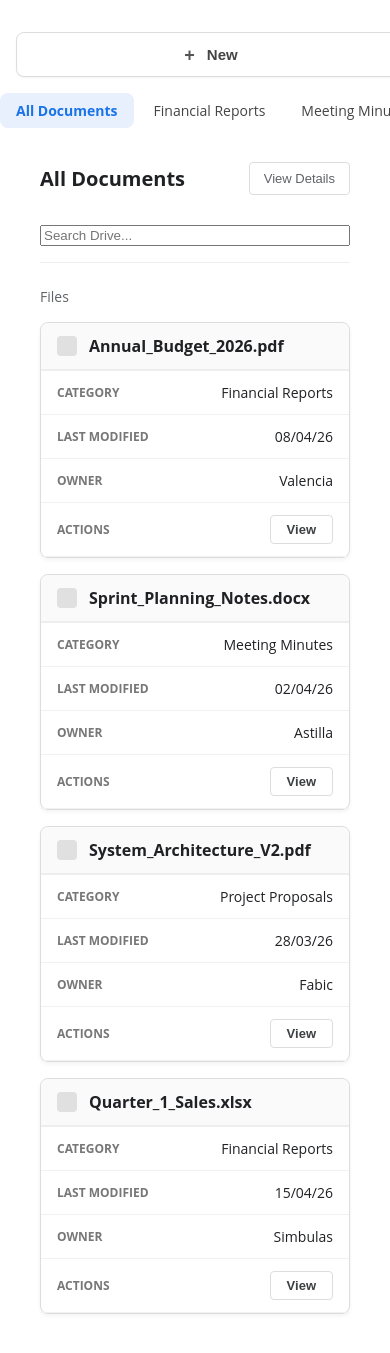
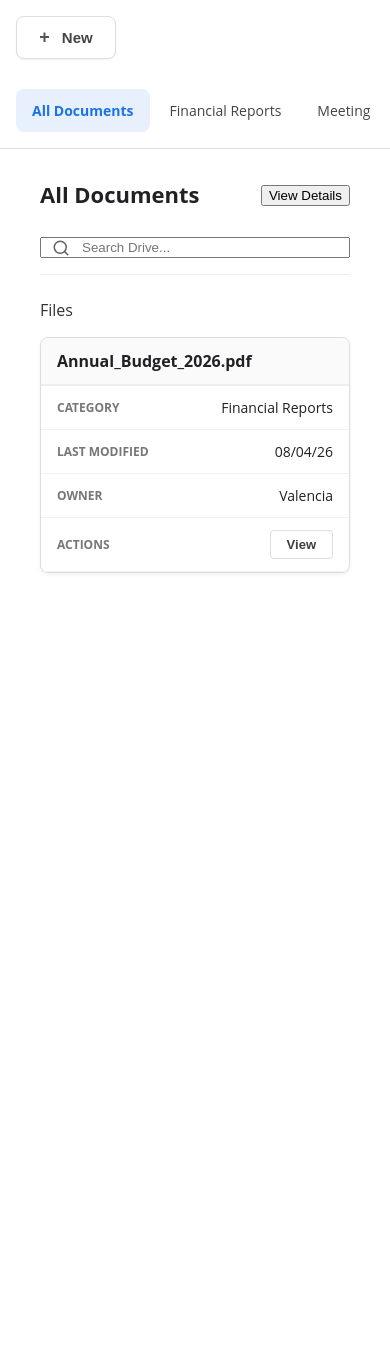
Before and after one commit to Knlvalencia/KrakenVault, a PHP site: page /documentarchive.html in a window 390 px wide. Shown: the part 74-1427 px from the top of the page. Run offline with PHP 8.4, Linux system fonts and the light colour scheme.

Commit message:
semi fixing

```diff
--- a/archive.css
+++ b/archive.css
@@ -9,11 +9,11 @@
     overflow: hidden;
     flex-direction: row;
     width: 100%;
-    transition: 0.3s ease;
+    transition: 0.3s ease; /* Supports the sidebar push effect */
 }
 
-/* Archive Category Styling */
-aside.category {
+/* Sidebar Styling */
+aside.sidebar {
     width: 260px;
     padding: 24px 16px;
     border-right: 1px solid #ddd;
@@ -29,208 +29,98 @@
     border-radius: 8px; font-size: 15px; padding: 10px 20px;
     font-weight: bold; cursor: pointer; color: #444;
     display: flex; align-items: center; gap: 8px;
-    box-shadow: 0 1px 2px #0000000d; width: 100px;
-    margin: 32px 0px 20px 16px; justify-content: center;
+    box-shadow: 0 1px 2px rgba(0,0,0,0.05); width: 100px;
+    margin-bottom: 30px; justify-content: center;
 }
 
-.new-button .plus { font-size: 18px; color: #555; margin-right: 4px; margin-top: 2px; }
+.new-button .plus { font-size: 18px; color: #555; margin-right: 4px; }
 
 .nav-links { display: flex; flex-direction: column; gap: 4px; }
 .nav-links a {
     text-decoration: none; color: #444; padding: 12px 16px;
-    border-radius: 8px; font-size: 14px; display: block; position: relative;
+    border-radius: 8px; font-size: 14px; display: block;
 }
 .nav-links a:hover { background-color: #f1f3f4; }
 .nav-links a.all-documents { background-color: #e8f0fe; color: #1a73e8; font-weight: bold; }
 
-/* Main Content Area Specifics */
+/* Main Content Area */
 main.main-content { flex: 1; padding: 30px 40px; overflow-y: auto; background-color: #fff; }
+
 .content-header {
     display: flex; justify-content: space-between; align-items: center;
     margin-bottom: 24px; padding-bottom: 16px; border-bottom: 1px solid #eee;
     flex-wrap: wrap; gap: 20px;
 }
-.content-header h1 { margin: 0; font-size: 22px; font-weight: bold; color: #202124; white-space: nowrap; }
 
-/* View Controls */
-.view-controls { display: flex; gap: 8px; }
-.view-button {
-    padding: 8px 14px;
-    background: #fff;
-    border: 1px solid #ddd;
-    border-radius: 4px;
-    cursor: pointer;
-    color: #5f6368;
-    font-size: 13px;
-}
-.view-button:hover { background-color: #f8f9fa; color: #202124; }
+.content-header h1 { margin: 0; font-size: 22px; font-weight: bold; color: #202124; }
 
-.section-subtitle { font-size: 14px; color: #5f6368; margin-bottom: 16px; margin-top: 0; }
-
-/* Preview Pane Styling */
+/* STABILIZED PREVIEW PANE (Merged State) */
 aside.preview-pane {
-    display: none;
-    width: 320px;
+    width: 0; /* Starts hidden */
+    padding: 0;
+    overflow: hidden;
+    visibility: hidden;
+    display: flex;
+    flex-direction: column;
+    background-color: #fff;
     border-left: 1px solid #ddd;
-    background-color: #fff;
-    display: flex; flex-direction: column;
-    padding: 24px;
-    overflow-y: auto;
     flex-shrink: 0;
     position: sticky;
     top: 0;
-    height: calc(100vh-70px);
-}
-
-aside.preview-pane {
-    width: 0;
-    padding: 0;
-    overflow: hidden;
-    visibility: hidden;
-    transition: left 0.4s ease;
+    height: calc(100vh - 70px);
+    transition: width 0.4s ease, padding 0.4s ease; /* Smooth slide-in */
 }
 
 aside.preview-pane.active {
-    width: 320px;
+    width: 320px; /* Expands when active */
     padding: 24px;
     visibility: visible;
 }
 
-.preview-header {
-    display: flex; justify-content: space-between; align-items: flex-start;
-    margin-bottom: 16px; width: 100%;
-}
-.preview-header h3 { margin: 0; font-size: 18px; color: #202124; word-break: break-all; }
-
-.close-preview {
-    background: none; border: none; font-size: 20px;
-    cursor: pointer; color: #999; padding: 0; line-height: 1; display: inline-flex;
-}
-.close-preview:hover { color: #333; }
-
+.preview-header { display: flex; justify-content: space-between; align-items: center; margin-bottom: 16px; }
 .preview-thumbnail {
     height: 200px; background-color: #f1f3f4; border-radius: 8px;
-    display: flex; align-items: center; justify-content: center;
-    margin-bottom: 24px; color: #5f6368; font-size: 16px; border: 1px solid #e0e0e0;
+    display: flex; align-items: center; justify-content: center; margin-bottom: 24px;
 }
 
-.preview-details { flex: 1; margin-bottom: 24px; }
-.preview-details p { margin: 0; font-size: 14px; color: #202124; border-bottom: 1px solid #eee; padding: 12px 0; }
-.preview-details p:last-child { border-bottom: none; }
-.preview-details strong { color: #000; display: inline-block; width: 80px; }
-.preview-actions { display: flex; justify-content: center; }
-
-/*UPLOAD MODAL*/
-
+/* UPLOAD MODAL STYLES (NEW FEATURE) */
 .modal-overlay {
-    display: none;
-    position: fixed;
-    z-index: 1000;
-    top: 0; left: 0;
-    width: 100%; height: 100%;
-    background: #00000099;
-    backdrop-filter: blur(2px);
-    justify-content: center;
-    align-items: center;
+    display: none; position: fixed; z-index: 1000; top: 0; left: 0;
+    width: 100%; height: 100%; background: rgba(0,0,0,0.6);
+    backdrop-filter: blur(2px); justify-content: center; align-items: center;
 }
 
 .modal-content {
-    background: #fff;
-    width: 450px;
-    padding: 25px;
-    border-radius: 12px;
-    box-shadow: 0 10px 30px #0000004d;
-    animation: modalSlideIn 0.3s ease;
-}
-
-@keyframes modalSlideIn {
-    from { transform: translateY(-20px); opacity: 0; }
-    to { transform: translateY(0); opacity: 1; }
-}
-
-.modal-header {
-    display: flex;
-    justify-content: space-between;
-    margin-bottom: 20px;
+    background: #fff; width: 450px; padding: 25px; border-radius: 12px;
+    box-shadow: 0 10px 30px rgba(0,0,0,0.3); animation: modalSlideIn 0.3s ease;
 }
 
 .drop-zone {
-    border: 2px dashed plum;
-    border-radius: 8px;
-    padding: 30px;
-    text-align: center;
-    cursor: pointer;
-    transition: background 0.3s;
-    margin-bottom: 20px;
+    border: 2px dashed #ddd; border-radius: 8px; padding: 30px;
+    text-align: center; cursor: pointer; transition: background 0.3s; margin-bottom: 20px;
 }
 
-.drop-zone:hover, .drop-zone.active {
-    border-color: purple;
-    background: plum;
-}
-
-.form-group { margin-bottom: 15px; }
-.form-group label { display: block; margin-bottom: 5px; font-weight: bold; font-size: 0.9rem; }
-.form-group input, .form-group select {
-    width: 100%; padding: 10px; border: 1px solid #ddd; border-radius: 5px;
-}
-.readonly-input { background: #f9f9f9; color: #777; cursor: not-allowed; }
-
-.modal-header { display: flex; justify-content: space-between; align-items: center; }
-.modal-footer { display: flex; justify-content: flex-end; gap: 12px; margin-top: 20px; }
-
-.btn-upload { background: purple; color: plum; border: none; padding: 10px 20px; border-radius: 5px; cursor: pointer; }
-.btn-upload:hover, .btn-upload:active {color: white;}
-.btn-delete { background: #eee; border: none; padding: 10px 20px; border-radius: 5px; cursor: pointer; }
+.drop-zone.active { border-color: #49154a; background: #f4e4ff; }
 
 /* =========================================
    ARCHIVE MOBILE RESPONSIVENESS
    ========================================= */
-
-/* Tablets */
-@media (max-width: 1024px) {
-        aside.preview-pane { width: 250px; padding: 16px; }
-    }
-
-/* Small Screens */
-@media (max-width: 900px) {}
-
-/* Mobile Devices */
 @media (max-width: 768px) {
     .app-body { flex-direction: column; }
 
-    aside.category {
+    aside.sidebar {
         width: 100%; padding: 16px; border-right: none;
-        border-bottom: 1px solid #ddd; flex-direction: column;
+        border-bottom: 1px solid #ddd;
     }
 
-    .new-button { width: 100%; justify-content: center; margin-bottom: 16px; }
+    .nav-links { flex-direction: row; overflow-x: auto; scrollbar-width: none; }
+    .nav-links a { white-space: nowrap; }
 
-    .nav-links {
-        flex-direction: row; overflow-x: auto;
-        padding-bottom: 4px; scrollbar-width: none; width: 100%;
-    }
-    .nav-links::-webkit-scrollbar { display: none; }
-    .nav-links a { white-space: nowrap; padding: 8px 16px; }
-
-    .main.main-content { padding: 16px; width: 100%; }
-    .content-header h1 { font-size: 20px; }
-
+    /* New Feature: Full-screen mobile preview */
     aside.preview-pane {
-        position: fixed;
-        top: 75px;
-        width: 100% !important;
-        transform: translateX(100%);
-        transition: transform 0.5s cubic-bezier(0.4, 0, 0.2, 1);
+        position: fixed; top: 70px; width: 100% !important;
+        transform: translateX(100%); transition: transform 0.5s ease;
     }
 
-    aside.preview-pane.active {
-        transform: translateX(0);
-        visibility: visible;
-    }
-
-    .close-preview {
-        font-size: 28px;
-        padding: 10px;
-    }
+    aside.preview-pane.active { transform: translateX(0); visibility: visible; }
 }
--- a/documentarchive.html
+++ b/documentarchive.html
@@ -14,18 +14,16 @@
     <header class="kraken-header">
         <div class="nav-group">
             <button class="menu-toggle">
-                <span></span>
-                <span></span>
-                <span></span>
+                <span></span><span></span><span></span>
             </button>
             <img src="logo.png" alt="logo" class="logo">
             <nav class="nav-menu">
-                <a href="DocumentArchive.html" class="active">Document Archive</a>
+                <a href="documentarchive.html" class="active">Document Archive</a>
                 <a href="ActivityLog.html">Activity Log</a>
                 <a href="UserManagement.html">User Management</a>
             </nav>
         </div>
-        <a href = "UserProfile.html" class="profile-area">
+        <a href="UserProfile.html" class="profile-area">
             <img src="pfp.png" alt="Profile" class="profile-icon">
         </a>
     </header>
@@ -52,33 +50,23 @@
                     <h2>Upload New Document</h2>
                     <button class="close-modal">&times;</button>
                 </div>
-
                 <form id="uploadForm">
                     <div id="dropZone" class="drop-zone">
                         <span class="drop-zone-text">Drag & drop file or click to browse</span>
                         <input type="file" name="fileInput" id="fileInput" hidden>
                     </div>
-
                     <div class="form-group">
                         <label>File Name</label>
                         <input type="text" id="fileName" placeholder="Enter custom name...">
                     </div>
-
                     <div class="form-group">
                         <label>Category</label>
                         <select id="docCategory">
                             <option value="Financial Reports">Financial Reports</option>
                             <option value="Meeting Minutes">Meeting Minutes</option>
                             <option value="Project Proposals">Project Proposals</option>
-                    <option value="Official Memorandums">Official Memorandums</option>
                         </select>
                     </div>
-
-            <div class="form-group">
-                <label>Uploaded By</label>
-                <input type="text" id="currentUser" value="Simbulas" readonly class="readonly-input">
-            </div>
-
                     <div class="modal-footer">
                         <button type="button" class="btn-delete close-modal">Cancel</button>
                         <button type="submit" class="btn-upload">Upload Document</button>
@@ -90,13 +78,18 @@
         <main class="main-content">
             <header class="content-header">
                 <h1>All Documents</h1>
+
                 <form class="search-form">
-                    <input type="text" class="search-input" placeholder="Search Drive...">
+                    <div class="search-wrapper">
+                        <svg class="search-icon" xmlns="http://www.w3.org/2000/svg" viewBox="0 0 24 24" fill="none" stroke="currentColor" stroke-width="2" stroke-linecap="round" stroke-linejoin="round">
+                            <circle cx="11" cy="11" r="8"></circle>
+                            <line x1="21" y1="21" x2="16.65" y2="16.65"></line>
+                        </svg>
+                        <input type="text" class="search-input with-icon" placeholder="Search Drive...">
+                    </div>
                 </form>
+
                 <div class="view-controls">
-                    <!-- not necessary yet
-                    <button onclick="listView()"><i class="fa fa-bars"></i></button>
-                    <button onclick="gridView()"><i class="fa fa-th-large"></i></button> -->
                     <button class="view-button">View Details</button>
                 </div>
             </header>
@@ -114,50 +107,11 @@
                         </tr>
                     </thead>
                     <tbody>
-                        <tr class="selected-row">
-                            <td data-label="Name">
-                                <div class="file-icon"></div>
-                                Annual_Budget_2026.pdf
-                            </td>
+                        <tr onclick="showPreview('Annual_Budget_2026.pdf', 'Financial Reports', '08/04/26', 'Valencia')">
+                            <td data-label="Name"><div class="file-icon"></div> Annual_Budget_2026.pdf</td>
                             <td data-label="Category">Financial Reports</td>
                             <td data-label="Last modified">08/04/26</td>
                             <td data-label="Owner">Valencia</td>
-                            <td class="actions-cell" data-label="Actions">
-                                <button class="action-button view">View</button>
-                            </td>
-                        </tr>
-                        <tr>
-                            <td data-label="Name">
-                                <div class="file-icon"></div>
-                                Sprint_Planning_Notes.docx
-                            </td>
-                            <td data-label="Category">Meeting Minutes</td>
-                            <td data-label="Last modified">02/04/26</td>
-                            <td data-label="Owner">Astilla</td>
-                            <td class="actions-cell" data-label="Actions">
-                                <button class="action-button view">View</button>
-                            </td>
-                        </tr>
-                        <tr>
-                            <td data-label="Name">
-                                <div class="file-icon"></div>
-                                System_Architecture_V2.pdf
-                            </td>
-                            <td data-label="Category">Project Proposals</td>
-                            <td data-label="Last modified">28/03/26</td>
-                            <td data-label="Owner">Fabic</td>
-                            <td class="actions-cell" data-label="Actions">
-                                <button class="action-button view">View</button>
-                            </td>
-                        </tr>
-                        <tr>
-                            <td data-label="Name">
-                                <div class="file-icon"></div>
-                                Quarter_1_Sales.xlsx
-                            </td>
-                            <td data-label="Category">Financial Reports</td>
-                            <td data-label="Last modified">15/04/26</td>
-                            <td data-label="Owner">Simbulas</td>
                             <td class="actions-cell" data-label="Actions">
                                 <button class="action-button view">View</button>
                             </td>
@@ -169,17 +123,14 @@
 
         <aside class="preview-pane">
             <div class="preview-header">
-                <h3>Annual_Budget_2026.pdf</h3>
+                <h3>File Details</h3>
                 <button class="close-preview">×</button>
             </div>
-            <div class="preview-thumbnail">
-                <span>PDF Preview</span>
-            </div>
+            <div class="preview-thumbnail"><span>Preview</span></div>
             <div class="preview-details">
-                <p><strong>Category:</strong> Financial Reports</p>
-                <p><strong>Modified:</strong> 08/04/26</p>
-                <p><strong>Owner:</strong> Valencia</p>
-                <p><strong>Size:</strong> 2.4 MB</p>
+                <p><strong>Category:</strong> <span>-</span></p>
+                <p><strong>Modified:</strong> <span>-</span></p>
+                <p><strong>Owner:</strong> <span>-</span></p>
             </div>
             <div class="preview-actions">
                 <button class="action-button delete-safe">Delete Document</button>
--- a/main.css
+++ b/main.css
@@ -15,7 +15,7 @@
     height: 100vh;
     color: #333;
     background-color: #fff;
-    transition: margin-left 0.4s ease;
+    transition: margin-left 0.4s ease; /* Supports the new menu push feature */
     overflow-x: hidden;
 }
 
@@ -52,7 +52,7 @@
     object-fit: cover;
 }
 
-/* UNIVERSAL NAVIGATION MENU */
+/* UNIVERSAL NAVIGATION MENU (NEW FEATURE) */
 .nav-group {
     display: flex;
     align-items: center;
@@ -78,16 +78,12 @@
     border-radius: 50px;
 }
 
-.nav-menu.open {
-    left: 0;
-}
-
 .nav-menu {
     display: flex;
     flex-direction: column;
     position: fixed;
     top: 74px;
-    left: -280px;
+    left: -280px; /* Hidden state */
     width: 200px;
     height: 100vh;
     z-index: 999;
@@ -95,6 +91,10 @@
     padding: 0px 0px 20px 0px;
     box-shadow: 5px 0 5px #5050504d;
     transition: left 0.4s ease;
+}
+
+.nav-menu.open {
+    left: 0; /* Shown state via JS toggle */
 }
 
 .nav-menu a {
@@ -108,16 +108,8 @@
     border-bottom: 1px solid #eeeeee;
 }
 
-.nav-menu a:hover {
-    opacity: 1.0;
-    background-color: #fcfcfc
-}
-
-.nav-menu a.active {
-    opacity: 1.0;
-    font-weight: bold;
-    background-color: #f4e4ff;
-}
+.nav-menu a:hover { opacity: 1.0; background-color: #fcfcfc; }
+.nav-menu a.active { opacity: 1.0; font-weight: bold; background-color: #f4e4ff; }
 
 /* UNIVERSAL COMPONENT: ACTION BUTTONS */
 .action-button {
@@ -131,24 +123,9 @@
     font-weight: 600;
 }
 
-.action-button:hover {
-    background-color: #f8f9fa;
-}
+.action-button:hover { background-color: #f8f9fa; }
 
-.action-button.delete-safe {
-    background-color: #fff;
-    color: #d93025;
-    border: 1px solid #d93025;
-    width: 100%;
-    padding: 10px;
-    font-size: 14px;
-}
-
-.action-button.delete-safe:hover {
-    background-color: #fce8e6;
-}
-
-/* UNIVERSAL TABLE STYLES */
+/* UNIVERSAL TABLE STYLES (DESKTOP BASELINE) */
 .file-table {
     width: 100%;
     border-collapse: collapse;
@@ -173,34 +150,108 @@
     color: #202124;
 }
 
-.file-icon {
-    width: 20px; height: 20px; margin-right: 12px;
-    display: inline-block; vertical-align: middle;
-    background-color: #e0e0e0; border-radius: 4px; flex-shrink: 0;
+.actions-cell { text-align: center; }
+
+
+/* UNIVERSAL SEARCH BAR */
+.search-wrapper {
+    position: relative;
+    display: flex;
+    align-items: center;
+    width: 100%;
 }
 
-.actions-cell { text-align: center; }
+
+.search-icon {
+    position: absolute;
+    left: 12px;
+    width: 18px;
+    height: 18px;
+    color: #5f6368;
+    z-index: 2;
+    pointer-events: none;
+}
+
+
+.search-input.with-icon {
+    padding-left: 40px;
+}
 
 /* =========================================
    UNIVERSAL MOBILE RESPONSIVENESS
    ========================================= */
 @media (max-width: 768px) {
-    /* Header & Search Mobile Fixes */
-    header.kraken-header { padding: 12px 16px; height: auto; flex-wrap: wrap; justify-content: space-between; gap: 10px; }
+    header.kraken-header {
+        padding: 12px 16px;
+        height: auto;
+        flex-wrap: wrap;
+        justify-content: space-between;
+        gap: 10px;
+    }
 
-    .search-form { order: 3; width: 100%; max-width: 100%; padding: 0; margin: 8px 0 0 0; }
-    .search-input { max-width: 100%; width: 100%; }
+    .search-form {
+        order: 3;
+        width: 100%;
+        max-width: 100%;
+        padding: 0;
+        margin: 8px 0 0 0;
+    }
 
-    /* Card-style Mobile Tables */
+    .search-input {
+        max-width: 100%;
+        width: 100%;
+    }
+
+    /* Card-style Mobile Tables from Old Main */
     .file-table thead { display: none; }
-    .file-table, .file-table tbody, .file-table tr, .file-table td { display: block; width: 100%; box-sizing: border-box; }
-    .file-table tr { margin-bottom: 16px; border: 1px solid #ddd; border-radius: 8px; background-color: #fff; box-shadow: 0 2px 4px rgba(0,0,0,0.05); }
-    .file-table td { padding: 12px 16px; text-align: right; position: relative; border-bottom: 1px solid #f1f1f1; display: flex; justify-content: space-between; align-items: center; }
+    .file-table, .file-table tbody, .file-table tr, .file-table td {
+        display: block;
+        width: 100%;
+        box-sizing: border-box;
+    }
 
-    .file-table td::before { content: attr(data-label); font-weight: bold; color: #777; font-size: 12px; text-transform: uppercase; text-align: left; flex-shrink: 0; margin-right: 16px; }
+    .file-table tr {
+        margin-bottom: 16px;
+        border: 1px solid #ddd;
+        border-radius: 8px;
+        background-color: #fff;
+        box-shadow: 0 2px 4px rgba(0,0,0,0.05);
+    }
 
-    .file-table td[data-label="Name"] { font-size: 16px; font-weight: bold; border-bottom: 2px solid #eee; background-color: #fafafa; border-radius: 8px 8px 0 0; justify-content: flex-start; }
+    .file-table td {
+        padding: 12px 16px;
+        text-align: right;
+        position: relative;
+        border-bottom: 1px solid #f1f1f1;
+        display: flex;
+        justify-content: space-between;
+        align-items: center;
+    }
+
+    .file-table td::before {
+        content: attr(data-label);
+        font-weight: bold;
+        color: #777;
+        font-size: 12px;
+        text-transform: uppercase;
+        text-align: left;
+        flex-shrink: 0;
+        margin-right: 16px;
+    }
+
+    .file-table td[data-label="Name"] {
+        font-size: 16px;
+        font-weight: bold;
+        border-bottom: 2px solid #eee;
+        background-color: #fafafa;
+        border-radius: 8px 8px 0 0;
+        justify-content: flex-start;
+    }
+
     .file-table td[data-label="Name"]::before { display: none; }
 
-    .actions-cell { justify-content: flex-end; border-bottom: none; }
+    .actions-cell {
+        justify-content: flex-end;
+        border-bottom: none;
+    }
 }
```
Lines whose indentation alone changed are shown as unchanged.
